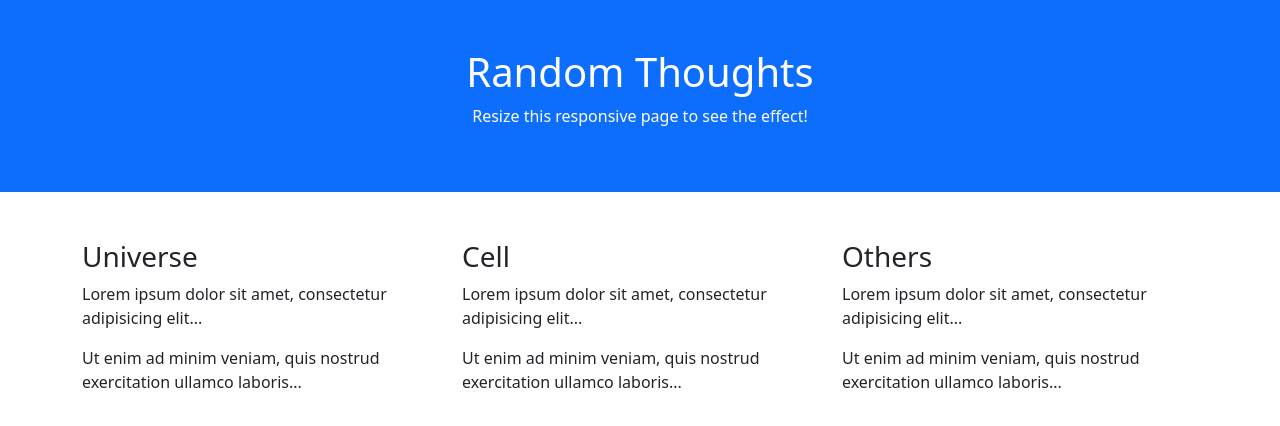
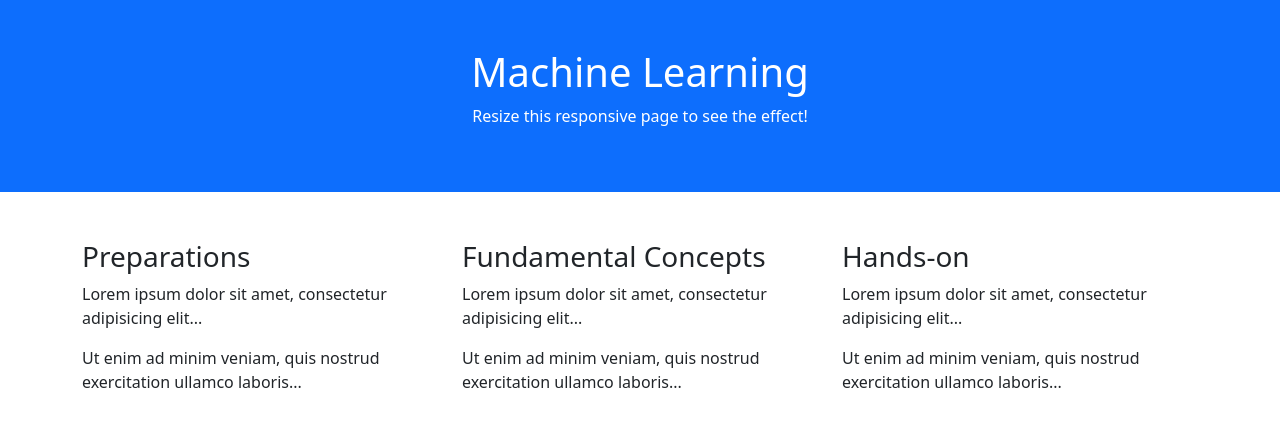
Before and after one commit to zhangsgithub04/d, a plain HTML site: page index.html in a window 1280 px wide. Drawn offline with nearby package versions, Linux system fonts and the light colour scheme.

Commit message:
Update index.html

```diff
--- a/index.html
+++ b/index.html
@@ -1,7 +1,7 @@
 <!DOCTYPE html>
 <html lang="en">
 <head>
-  <title>Random Thoughts</title>
+  <title>Machine Learning</title>
   <meta charset="utf-8">
   <meta name="viewport" content="width=device-width, initial-scale=1">
   <link href="https://cdn.jsdelivr.net/npm/bootstrap@5.1.3/dist/css/bootstrap.min.css" rel="stylesheet">
@@ -10,24 +10,24 @@
 <body>
 
 <div class="container-fluid p-5 bg-primary text-white text-center">
-  <h1>Random Thoughts</h1>
+  <h1>Machine Learning</h1>
   <p>Resize this responsive page to see the effect!</p>
 </div>
 
 <div class="container mt-5">
   <div class="row">
     <div class="col-sm-4">
-      <h3>Universe</h3>
+      <h3>Preparations</h3>
       <p>Lorem ipsum dolor sit amet, consectetur adipisicing elit...</p>
       <p>Ut enim ad minim veniam, quis nostrud exercitation ullamco laboris...</p>
     </div>
     <div class="col-sm-4">
-      <h3>Cell</h3>
+      <h3>Fundamental Concepts</h3>
       <p>Lorem ipsum dolor sit amet, consectetur adipisicing elit...</p>
       <p>Ut enim ad minim veniam, quis nostrud exercitation ullamco laboris...</p>
     </div>
     <div class="col-sm-4">
-      <h3>Others</h3>
+      <h3>Hands-on</h3>
       <p>Lorem ipsum dolor sit amet, consectetur adipisicing elit...</p>
       <p>Ut enim ad minim veniam, quis nostrud exercitation ullamco laboris...</p>
     </div>
```
